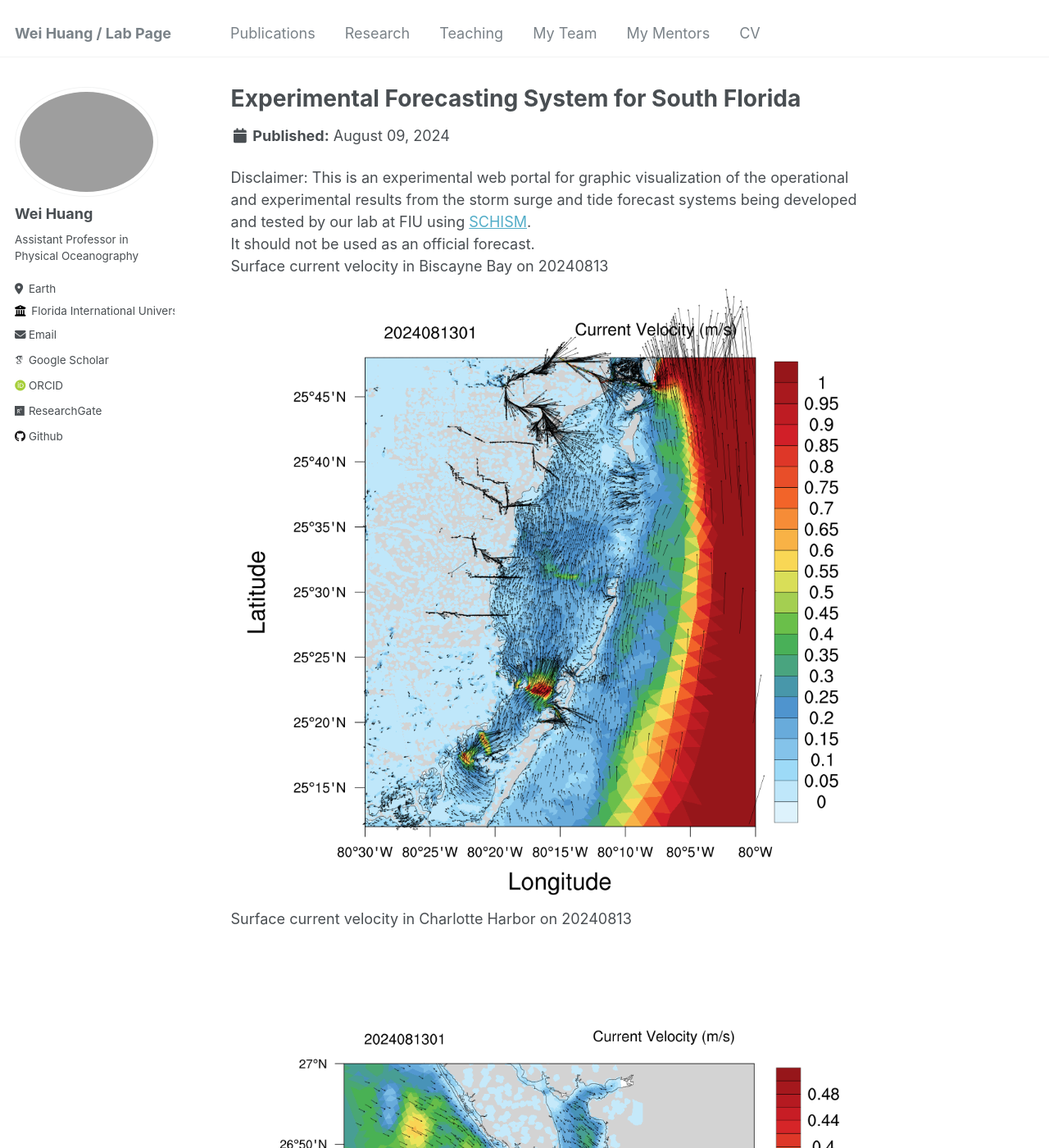
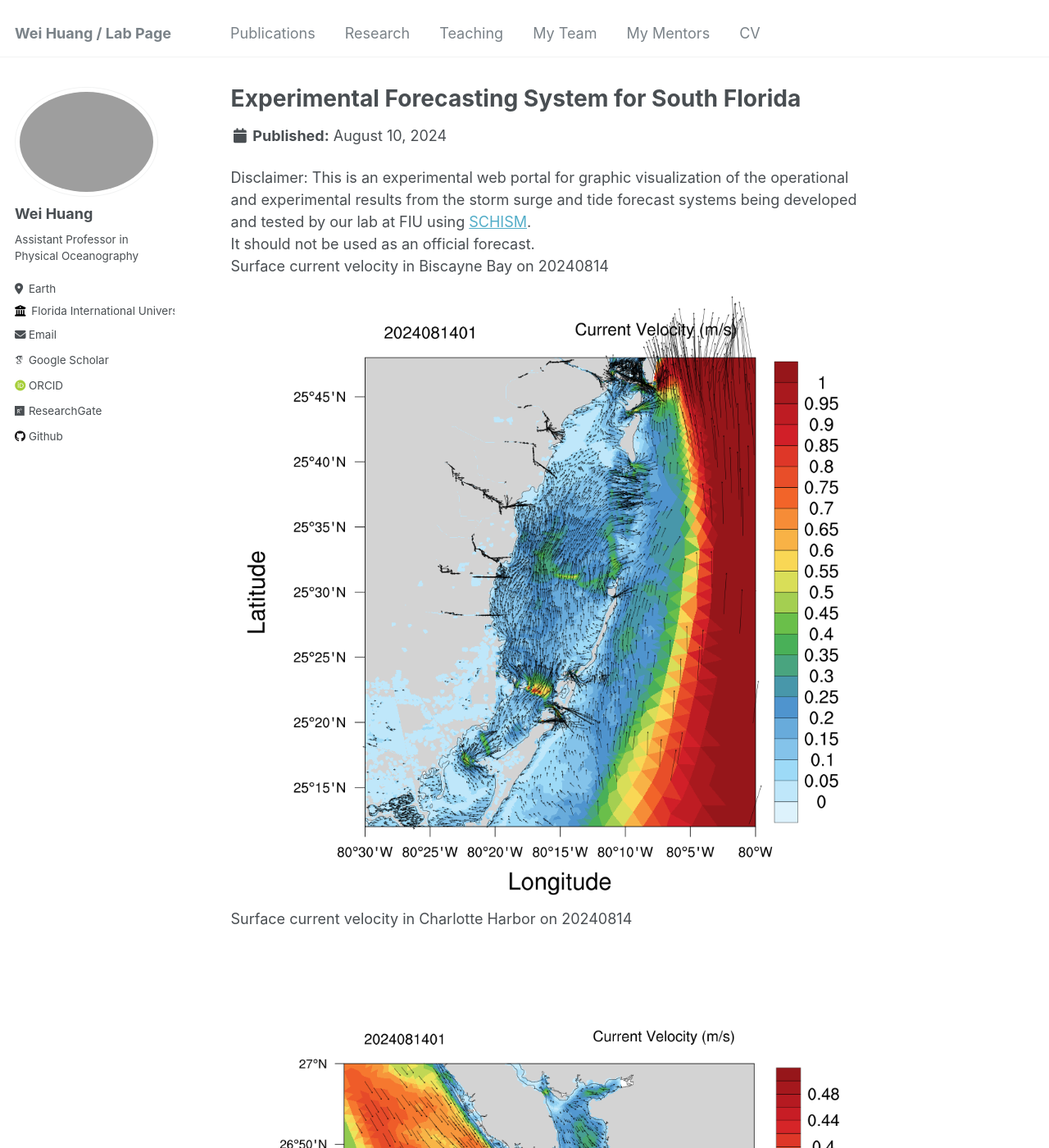
Before and after one commit to huang96169/huang96169.github.io, a Jekyll site: the page built from _research/research-1.md, in a window 1280 px wide and 1400 px high. Shown: the whole window at 82% size. Built offline with Jekyll 4.4.1, drawn with Linux system fonts in a browser that asks for light colours; some web fonts are replaced; some of the changed text lies outside the part shown.

Commit message:
replaced research_uv1.gif research_salt1.gif research_temp1.gif and replaced research_elev2.gif research_uv2.gif research_salt2.gif research_temp2.gif

```diff
--- a/_research/research-1.md
+++ b/_research/research-1.md
@@ -1,7 +1,7 @@
 ---
 title: "Experimental Forecasting System for South Florida"
-short: Surface current velocity of South Florida from 20240809 to 20240813
-date: 2024-08-09
+short: Surface current velocity of South Florida from 20240810 to 20240814
+date: 2024-08-10
 short1: "Disclaimer: This is an experimental web portal for graphic visualization of the operational and experimental results from the storm surge and tide forecast systems being developed and tested by our lab at FIU using [SCHISM](https://ccrm.vims.edu/schismweb/). It should not be used as an official forecast."
 excerpt: "<img src='/images/research_uv1.gif'>"
 collection: research
@@ -10,11 +10,11 @@ collection: research
 Disclaimer:
 This is an experimental web portal for graphic visualization of the operational and experimental results from the storm surge and tide forecast systems being developed and tested by our lab at FIU using [SCHISM](https://ccrm.vims.edu/schismweb/).<br/>
 It should not be used as an official forecast.<br/>
-Surface current velocity in Biscayne Bay on 20240813<br/>
+Surface current velocity in Biscayne Bay on 20240814<br/>
 <img src='/images/research_Bbay.png'>
-Surface current velocity in Charlotte Harbor on 20240813<br/>
+Surface current velocity in Charlotte Harbor on 20240814<br/>
 <img src='/images/research_Cbay.png'>
-Surface current velocity in Tampa Bay on 20240813<br/>
+Surface current velocity in Tampa Bay on 20240814<br/>
 <img src='/images/research_Tbay.png'>
 The map below showns observational stations used for validating the model's results, as well as the horizontal grid. <br/>
 The horizontal grid for SCHISM in simulating Biscayne Bay in South Florida, using flexible resolution resolving levees and canals (1-2 m), watershed rural and urban areas (30m-50m) and coastal ocean (500m-5km).<br/>
```
Also changed, not shown: _research/research-2.md (+6 -6 lines), images/research_Bbay.png, images/research_Cbay.png, images/research_Tbay.png, images/research_maxelev2.gif.
